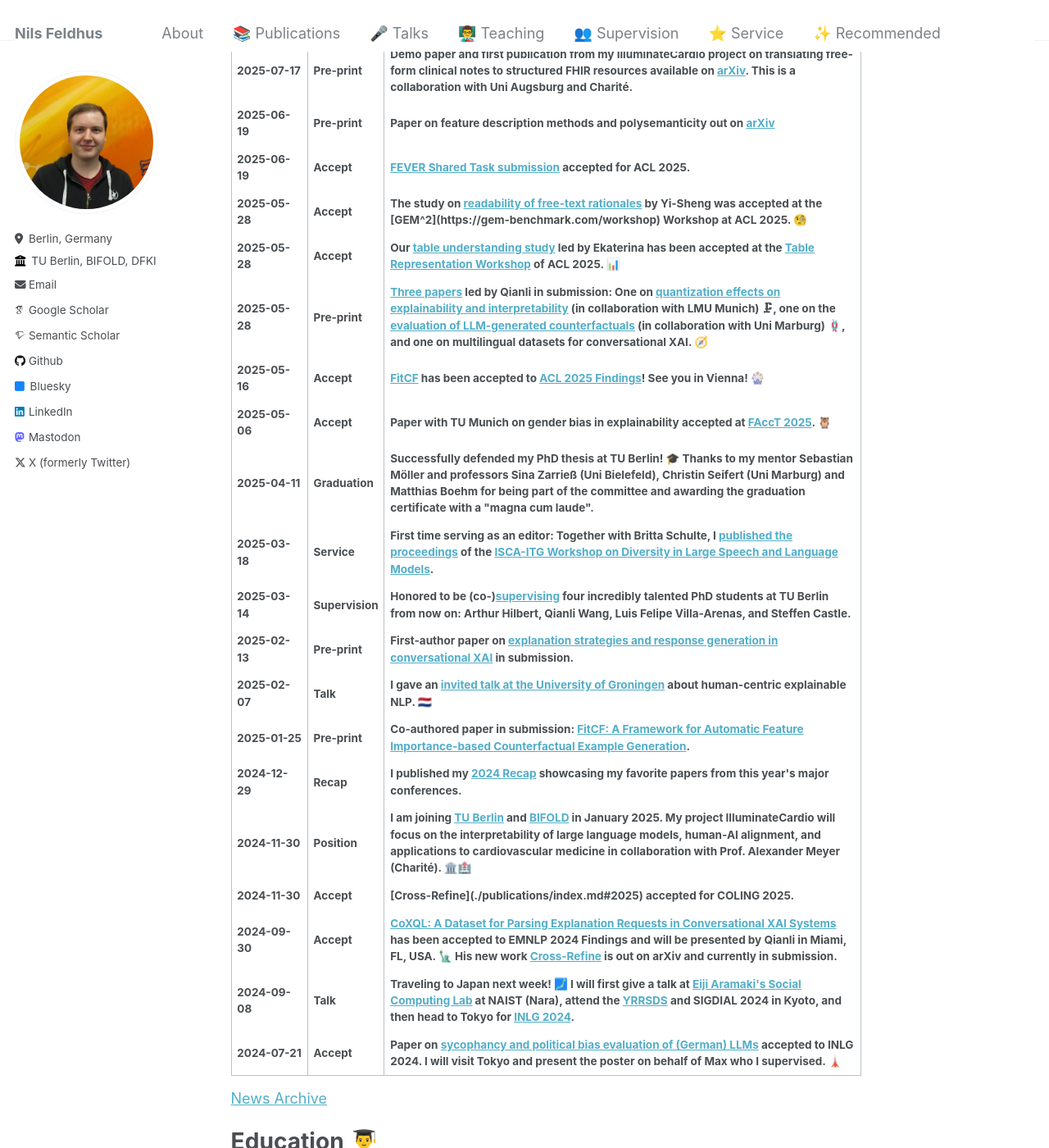
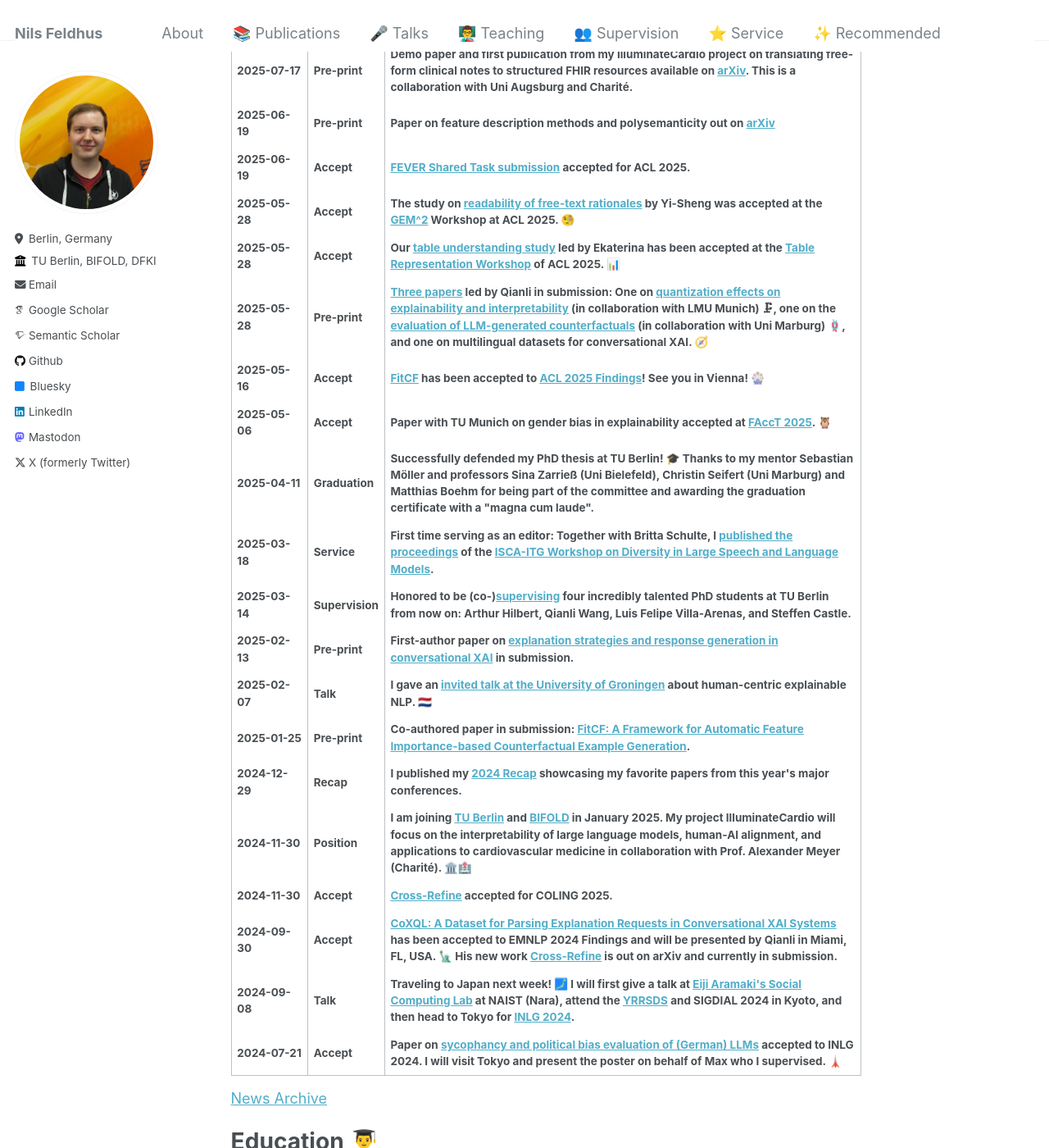
Before and after one commit to nfelnlp/nfelnlp.github.io, a Jekyll site: the page built from index.md, in a window 1280 px wide and 1400 px high, scrolled down 485 px. Shown: the whole window at 82% size. Built offline with Jekyll 4.4.1, drawn with Linux system fonts in a browser that asks for light colours; some web fonts are replaced; some of the changed lines change nothing that is shown.

Commit message:
Fix table structure.

```diff
--- a/index.md
+++ b/index.md
@@ -41,7 +41,7 @@ I am open to collaborations on rationale generation, text simplification and sum
     <tr>
       <th>2025-05-28</th>
       <th>Accept</th>
-      <th>The study on <a href="https://arxiv.org/abs/2407.01384">readability of free-text rationales</a> by Yi-Sheng was accepted at the <a href=""></a>[GEM^2](https://gem-benchmark.com/workshop) Workshop at ACL 2025. 🧐  </th>
+      <th>The study on <a href="https://arxiv.org/abs/2407.01384">readability of free-text rationales</a> by Yi-Sheng was accepted at the <a href="https://gem-benchmark.com/workshop">GEM^2</a> Workshop at ACL 2025. 🧐  </th>
     </tr>
     <tr>
       <th>2025-05-28</th>
@@ -106,7 +106,7 @@ I am open to collaborations on rationale generation, text simplification and sum
     <tr>
       <th>2024-11-30</th>
       <th>Accept</th>
-      <th><a href=""></a>[Cross-Refine](./publications/index.md#2025) accepted for COLING 2025.  </th>
+      <th><a href="./publications/#2025">Cross-Refine</a> accepted for COLING 2025.  </th>
     </tr>
     <tr>
       <th>2024-09-30</th>
@@ -121,7 +121,7 @@ I am open to collaborations on rationale generation, text simplification and sum
     <tr>
       <th>2024-07-21</th>
       <th>Accept</th>
-      <th>Paper on <a href="./publications/index.md#2024">sycophancy and political bias evaluation of (German) LLMs</a> accepted to INLG 2024. I will visit Tokyo and present the poster on behalf of Max who I supervised. 🗼</th>
+      <th>Paper on <a href="./publications/#2024">sycophancy and political bias evaluation of (German) LLMs</a> accepted to INLG 2024. I will visit Tokyo and present the poster on behalf of Max who I supervised. 🗼</th>
     </tr>
   </tbody>
 </table>
```
